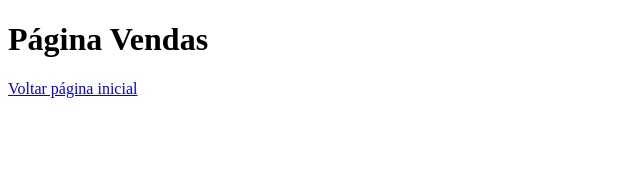
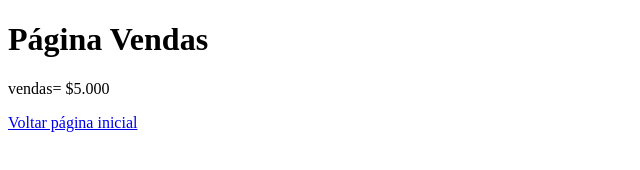
Before and after one commit to YagoRodrigues23/aulagithub, a plain HTML site: page vendas.html in a window 1280 px wide. Shown: the whole page, without its empty margins (0-640 px from the left). Drawn offline with Linux system fonts and the light colour scheme.

Commit message:
Acrescentando valor das vendas

```diff
--- a/vendas.html
+++ b/vendas.html
@@ -8,6 +8,7 @@
 </head>
 <body>
     <h1>Página Vendas</h1>
+    <p>vendas= $5.000</p>
     <a href="index.html">Voltar página inicial</a>
 </body>
 </html>
```
